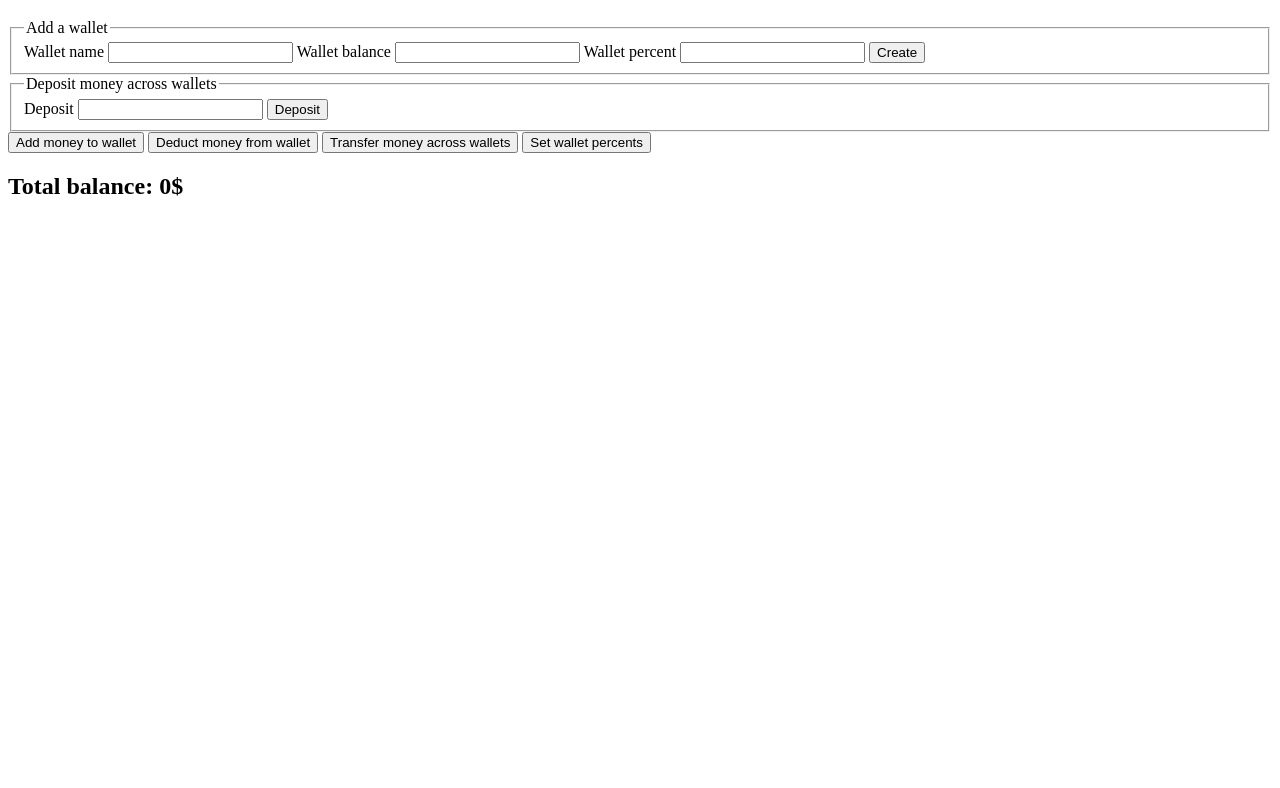
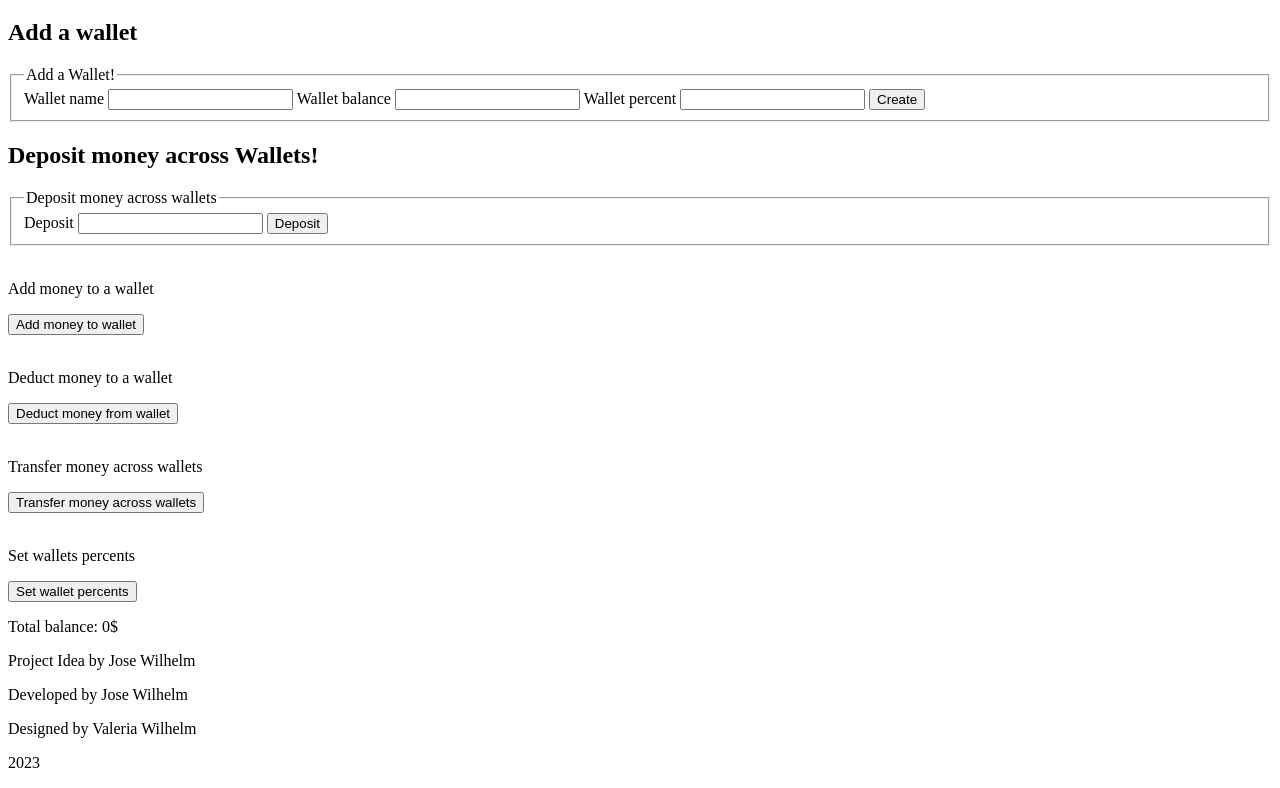
Before and after one commit to joselws/my-wallets-basic, a plain HTML site: page index.html in a window 1280 px wide. Shown: the part 65-853 px from the top of the page. Before the commit the page ends 800 px from the top, so only its background shows below. Drawn offline with Linux system fonts and the light colour scheme.

Commit message:
rearranged html for css

```diff
--- a/index.html
+++ b/index.html
@@ -7,14 +7,20 @@
     <meta name="viewport" content="width=device-width, initial-scale=1.0">
 </head>
 <body>
+    <!-- content -->
     <header>
         <h1>My Wallets!</h1>
     </header>
     <main>
-        <!-- Create Wallet feature -->
+        <!-- Create wallet -->
+        <section class="form-section-wrapper">
+            <div class="form-section-marker">
+                <h2>Add a wallet</h2>
+                <div class="color-line"></div>
+            </div>
             <form id="create-wallet-form">
                 <fieldset>
-                <legend>Add a wallet</legend>
+                    <legend>Add a Wallet!</legend>
                     <label for="wallet-name-input">Wallet name</label>
                     <input type="text" id="wallet-name-input" />
                     <label for="wallet-balance-input">Wallet balance</label>
@@ -24,8 +30,14 @@
                     <input type="submit" id="create-wallet-btn" value="Create" />
                 </fieldset>
             </form>
+        </section>
 
-        <!-- Deposit feature -->
+        <!-- Deposit money feature -->
+        <section class="form-section-wrapper">
+            <div class="form-section-marker">
+                <h2>Deposit money across Wallets!</h2>
+                <div class="color-line"></div>
+            </div>
             <form id="deposit-form">
                 <fieldset>
                     <legend>Deposit money across wallets</legend>
@@ -34,9 +46,65 @@
                     <input type="submit" id="deposit-btn" value="Deposit" />
                 </fieldset>
             </form>
+        </section>
 
+        <!-- wallet options buttons -->
+        <section id="wallets-options-buttons-wrapper">
             <!-- Add money feature -->
-        <button id="open-add-modal-btn">Add money to wallet</button>
+            <div class="wallet-option-card">
+                <img src="" alt="" />
+                <p class="wallet-option-description">Add money to a wallet</p>
+                <button class="btn" id="open-add-modal-btn">Add money to wallet</button>
+            </div>
+
+            <!-- Deduct feature -->
+            <div class="wallet-option-card">
+                <img src="" alt="" />
+                <p class="wallet-option-description">Deduct money to a wallet</p>
+                <button class="btn" id="open-deduct-modal-btn">Deduct money from wallet</button>
+            </div>
+
+            <!-- Transfer feature -->
+            <div class="wallet-option-card">
+                <img src="" alt="" />
+                <p class="wallet-option-description">Transfer money across wallets</p>
+                <button id="open-transfer-modal-btn">Transfer money across wallets</button>
+            </div>
+
+            <!-- Set percents -->
+            <div class="wallet-option-card">
+                <img src="" alt="" />
+                <p class="wallet-option-description">Set wallets percents</p>
+                <button id="open-set-percents-modal-btn">Set wallet percents</button>
+            </div>
+        </section>
+
+        <!-- wallet cards & info -->
+        <section id="wallets-info-section">
+            <div id="wallets"></div>
+            <p>Total balance: <span id="total-balance"></span>$</p>
+        </section>
+
+
+        <!-- User messages -->
+        <p id="user-message"></p>
+    </main>
+
+    <footer>
+        <div id="social-media"></div>
+        <div id="credits">
+            <p class="credit-paragraph">Project Idea by Jose Wilhelm</p>
+            <p class="credit-paragraph">Developed by Jose Wilhelm</p>
+            <p class="credit-paragraph">Designed by Valeria Wilhelm</p>
+        </div>
+        <div>
+            <p>2023</p>
+        </div>
+    </footer>
+
+    <!-- modals -->
+
+    <!-- Add to Wallet modal -->
     <dialog id="add-to-wallet-modal">
         <h3 class="modal-header">Add money to a wallet</h3>
         <p id="close-add-modal-btn" class="close-modal-btn">&times;</p>
@@ -52,8 +120,7 @@
         </form>
     </dialog>
 
-        <!-- Deduct feature -->
-        <button id="open-deduct-modal-btn">Deduct money from wallet</button>
+    <!-- Deduct modal -->
     <dialog id="deduct-from-wallet-modal" >
         <h3 class="modal-header">Deduct money from a wallet</h3>
         <p id="close-deduct-modal-btn" class="close-modal-btn">&times;</p>
@@ -69,8 +136,7 @@
         </form>
     </dialog>
 
-        <!-- Transfer feature -->
-        <button id="open-transfer-modal-btn">Transfer money across wallets</button>
+    <!-- Transfer modal -->
     <dialog id="transfer-wallet-modal">
         <h3 class="modal-header">Move money across wallets</h3>
         <p id="close-transfer-modal-btn" class="close-modal-btn">&times;</p>
@@ -88,7 +154,19 @@
         </form>
     </dialog>
 
-        <!-- Edit wallet -->
+    <!-- Set percents modal -->
+    <dialog id="set-percents-modal">
+        <h3 class="modal-header">Set wallet percents</h3>
+        <h4 id="total-percent-message">Total percent <span id="total-percent-number"></span>%</h4>
+        <p id="close-set-percents-modal-btn" class="close-modal-btn">&times;</p>
+        <form id="set-percents-form" method="dialog">
+            <fieldset id="set-percents-fieldset">
+                <legend>Fill in the data</legend>
+            </fieldset>
+        </form>
+    </dialog>
+
+    <!-- Edit wallet modal-->
     <dialog id="edit-wallet-modal">
         <h3 class="modal-header">Edit wallets</h3>
         <p id="close-edit-modal-btn" class="close-modal-btn">&times;</p>
@@ -106,29 +184,6 @@
         </form>
     </dialog>
 
-        <!-- Set percents -->
-        <button id="open-set-percents-modal-btn">Set wallet percents</button>
-        <dialog id="set-percents-modal">
-            <h3 class="modal-header">Set wallet percents</h3>
-            <h4 id="total-percent-message">Total percent <span id="total-percent-number"></span>%</h4>
-            <p id="close-set-percents-modal-btn" class="close-modal-btn">&times;</p>
-            <form id="set-percents-form" method="dialog">
-                <fieldset id="set-percents-fieldset">
-                    <legend>Fill in the data</legend>
-                </fieldset>
-            </form>
-        </dialog>
-
-        <!-- Total balance -->
-        <h2>Total balance: <span id="total-balance"></span>$</h2>
-
-        <!-- User messages -->
-        <p id="user-message"></p>
-
-        <!-- Wallets -->
-        <article id="wallets">
-        </article>
-    </main>
     <script src="index.js"></script>
 </body>
 </html>
--- a/styles.css
+++ b/styles.css
@@ -1,3 +1,10 @@
+:root {
+    --primary-color: #7A067A;
+    --secondary-color: #2D2D2D;
+    --background-color: #FFF;
+    --total-balance-color: #AEFFCB;
+}
+
 h1 {
     color: blue;
     text-align: center;
```
Also changed, not shown: images/github.svg (added), images/linkedin.svg (added), images/twitter.svg (added), images/world.svg (added), todo.txt (deleted). Lines whose indentation alone changed are shown as unchanged.
